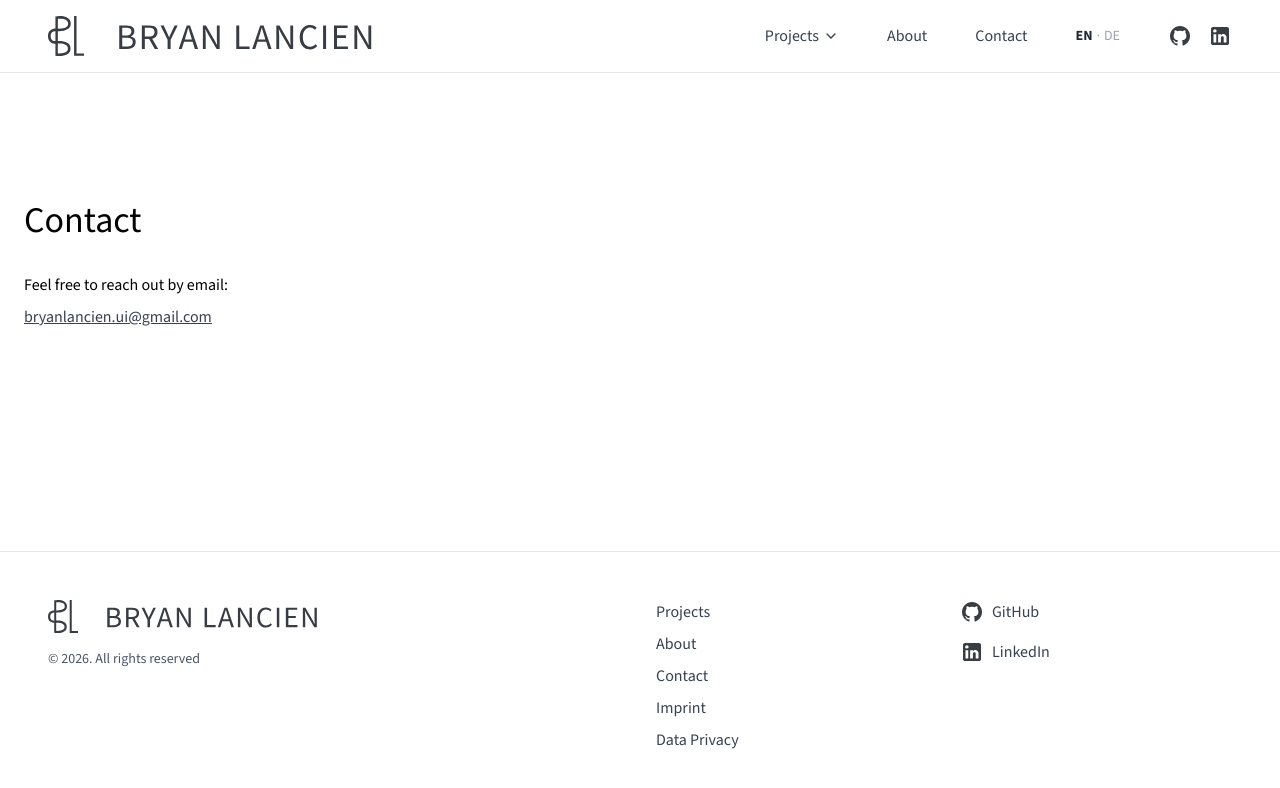
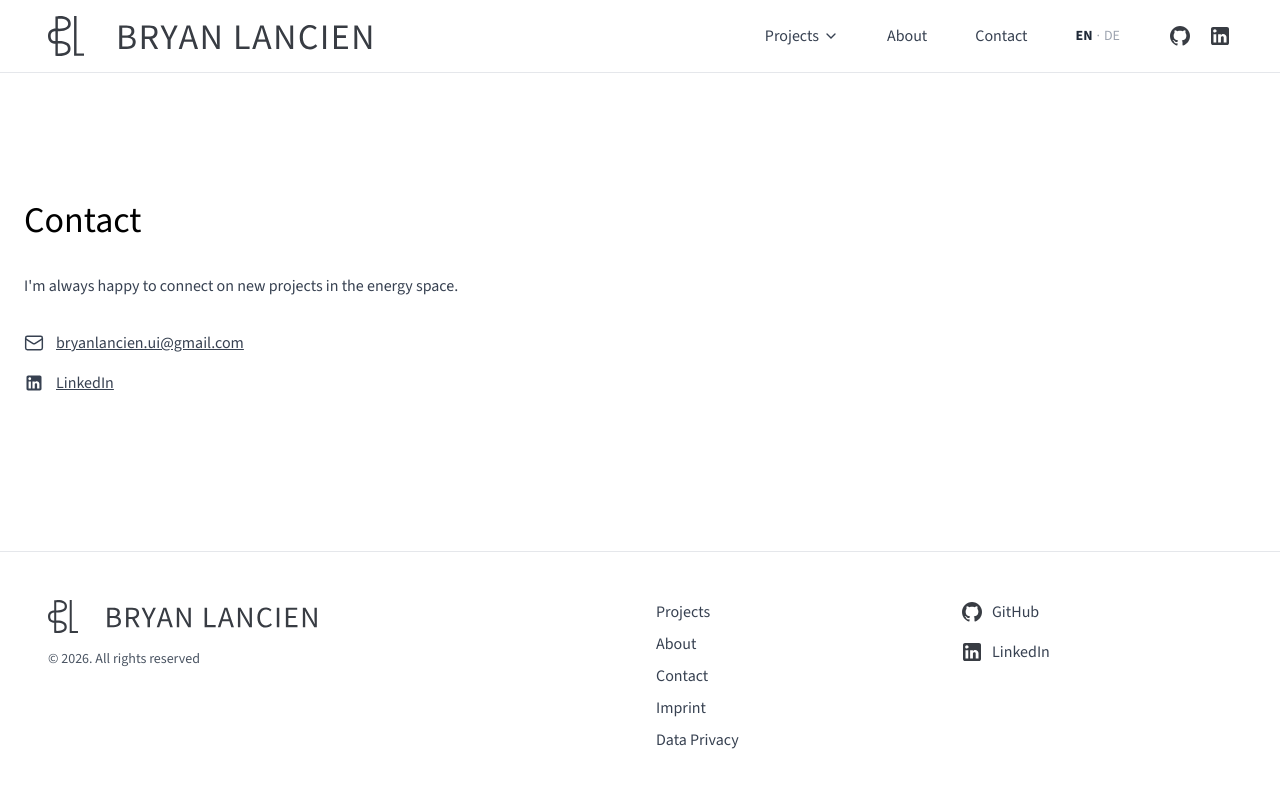
Before and after one commit to bmlancien/portfolio-2026, a React (Vite) app: page /contact in a window 1280 px wide. Shown: the top 788 px of the page. Built offline with nearby package versions, Linux system fonts and the light colour scheme.

Commit message:
Update contact page

```diff
--- a/src/i18n/de.js
+++ b/src/i18n/de.js
@@ -67,7 +67,7 @@ export const en = {
   // ─── Contact page ──────────────────────────────────────────────────────────
   contactPage: {
     heading: 'Kontakt',
-    intro: 'Sie können mich per E-Mail erreichen:',
+    intro: 'Ich nehme gerne Kontakt zu neuen Projekten im Energiebereich auf.',
   },
 
   // ─── Imprint page ──────────────────────────────────────────────────────────
--- a/src/i18n/en.js
+++ b/src/i18n/en.js
@@ -67,7 +67,7 @@ export const en = {
   // ─── Contact page ──────────────────────────────────────────────────────────
   contactPage: {
     heading: 'Contact',
-    intro: 'Feel free to reach out by email:',
+    intro: "I'm always happy to connect on new projects in the energy space.",
   },
 
   // ─── Imprint page ──────────────────────────────────────────────────────────
--- a/src/pages/ContactPage.jsx
+++ b/src/pages/ContactPage.jsx
@@ -1,5 +1,18 @@
 import React from 'react';
 import useT from '../hooks/useT';
+
+const MailIcon = () => (
+  <svg xmlns="http://www.w3.org/2000/svg" width="20" height="20" viewBox="0 0 24 24" fill="none" stroke="currentColor" strokeWidth="1.75" strokeLinecap="round" strokeLinejoin="round">
+    <rect x="2" y="4" width="20" height="16" rx="2" />
+    <path d="m22 7-8.97 5.7a1.94 1.94 0 0 1-2.06 0L2 7" />
+  </svg>
+);
+
+const LinkedInIcon = () => (
+  <svg width="20" height="20" viewBox="0 0 24 24" fill="none" xmlns="http://www.w3.org/2000/svg">
+    <path d="M19 3C19.5304 3 20.0391 3.21071 20.4142 3.58579C20.7893 3.96086 21 4.46957 21 5V19C21 19.5304 20.7893 20.0391 20.4142 20.4142C20.0391 20.7893 19.5304 21 19 21H5C4.46957 21 3.96086 20.7893 3.58579 20.4142C3.21071 20.0391 3 19.5304 3 19V5C3 4.46957 3.21071 3.96086 3.58579 3.58579C3.96086 3.21071 4.46957 3 5 3H19ZM18.5 18.5V13.2C18.5 12.3354 18.1565 11.5062 17.5452 10.8948C16.9338 10.2835 16.1046 9.94 15.24 9.94C14.39 9.94 13.4 10.46 12.92 11.24V10.13H10.13V18.5H12.92V13.57C12.92 12.8 13.54 12.17 14.31 12.17C14.6813 12.17 15.0374 12.3175 15.2999 12.5801C15.5625 12.8426 15.71 13.1987 15.71 13.57V18.5H18.5ZM6.88 8.56C7.32556 8.56 7.75288 8.383 8.06794 8.06794C8.383 7.75288 8.56 7.32556 8.56 6.88C8.56 5.95 7.81 5.19 6.88 5.19C6.43178 5.19 6.00193 5.36805 5.68499 5.68499C5.36805 6.00193 5.19 6.43178 5.19 6.88C5.19 7.81 5.95 8.56 6.88 8.56ZM8.27 18.5V10.13H5.5V18.5H8.27Z" fill="currentColor"/>
+  </svg>
+);
 
 export default function ContactPage() {
   const t = useT();
@@ -7,13 +20,25 @@ export default function ContactPage() {
     <section className="py-8 md:py-16 lg:py-24 pb-12 md:pb-20 lg:pb-32">
       <div className="max-w-7xl mx-auto px-6">
         <h1 className="text-4xl py-8">{t.contactPage.heading}</h1>
-        <p className="pb-2">{t.contactPage.intro}</p>
-        <a
-          href="mailto:bryanlancien.ui@gmail.com"
-          className="text-gray-700 font-medium underline hover:text-gray-500"
-        >
-          bryanlancien.ui@gmail.com
-        </a>
+        <p className="text-gray-700 leading-relaxed max-w-2xl mb-8">{t.contactPage.intro}</p>
+        <div className="flex flex-col gap-4">
+          <a
+            href="mailto:bryanlancien.ui@gmail.com"
+            className="flex items-center gap-3 text-gray-700 hover:text-gray-500 w-fit"
+          >
+            <MailIcon />
+            <span className="underline">bryanlancien.ui@gmail.com</span>
+          </a>
+          <a
+            href="https://www.linkedin.com/in/blancien/"
+            target="_blank"
+            rel="noopener noreferrer"
+            className="flex items-center gap-3 text-gray-700 hover:text-gray-500 w-fit"
+          >
+            <LinkedInIcon />
+            <span className="underline">LinkedIn</span>
+          </a>
+        </div>
       </div>
     </section>
   );
```
